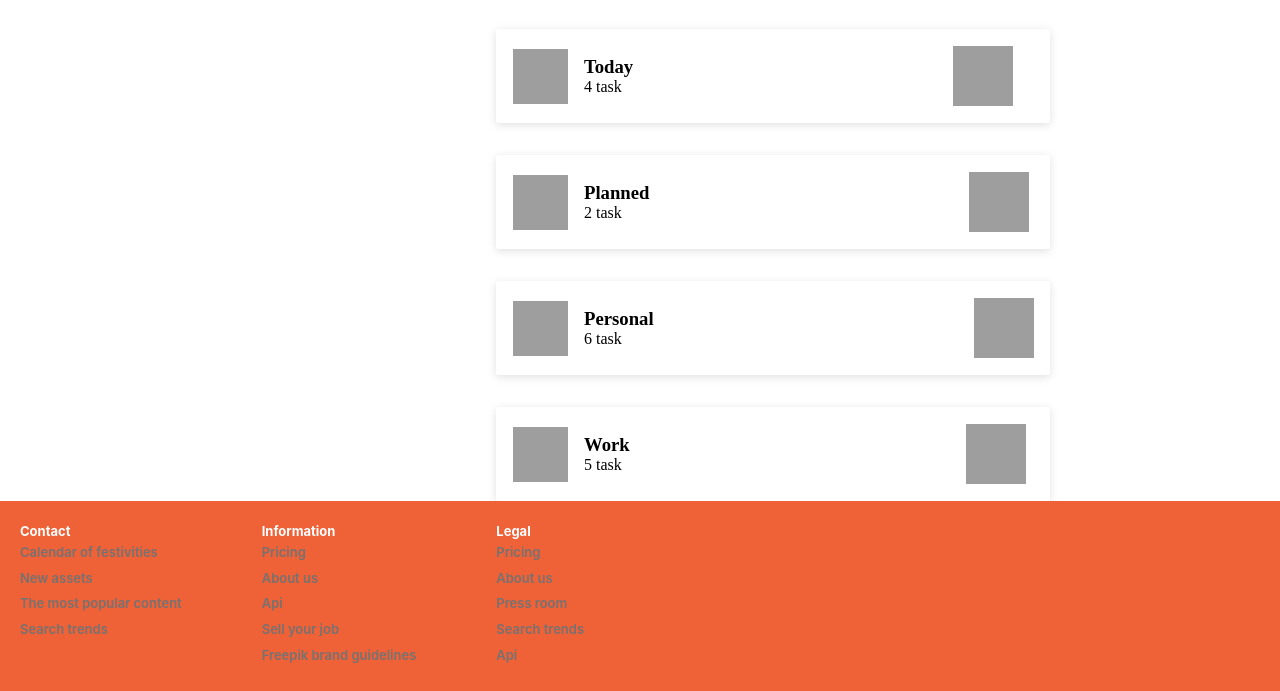
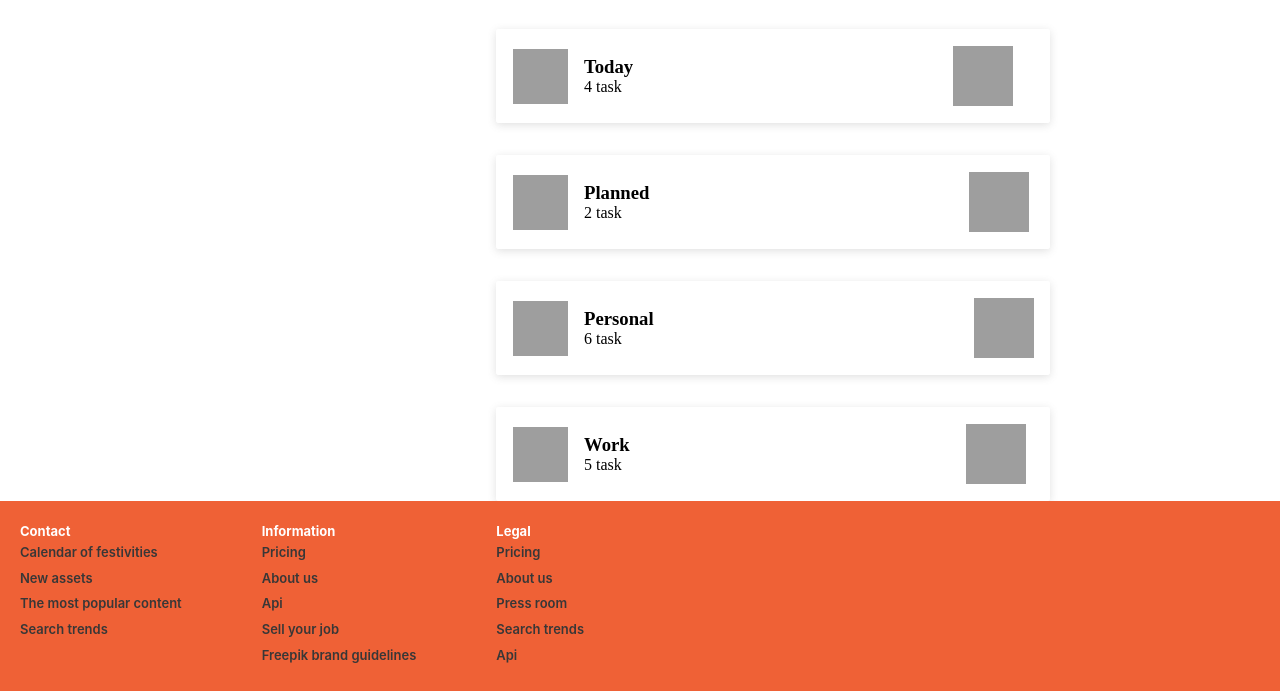
Before and after one commit to khanalisha/task-list, a plain HTML site: page TaskList.html in a window 1280 px wide. Shown: the part 238-929 px from the top of the page. Drawn offline with Linux system fonts and the light colour scheme; grey boxes are pictures that could not be loaded; a script that the page names is missing.

Commit message:
work update

```diff
--- a/Dashboard.css
+++ b/Dashboard.css
@@ -139,6 +139,7 @@ ul li span:hover {
 footer {
   display: flex;
   padding: 20px;
+  margin-top: 20rem;
   gap: 5rem;
   background-color: #ef6136;
 }
@@ -155,7 +156,7 @@ label {
   color: rgb(255, 255, 255);
 }
 .footer-li {
-  color: #747272;
+  color: #383737;
   font-family: Inter, "Helvetica Neue", Helvetica, Arial, sans-serif;
 
   font-size: 13px;
@@ -165,3 +166,7 @@ label {
   line-height: 20.8px;
   margin-bottom: 5px;
 }
+
+.footer-li:hover{
+  color: black;
+}
--- a/TaskList.css
+++ b/TaskList.css
@@ -93,7 +93,7 @@ label {
   color: rgb(255, 255, 255);
 }
 .footer-li {
-  color: #747272;
+  color: #383737;
   font-family: Inter, "Helvetica Neue", Helvetica, Arial, sans-serif;
 
   font-size: 13px;
@@ -103,3 +103,7 @@ label {
   line-height: 20.8px;
   margin-bottom: 5px;
 }
+
+.footer-li:hover {
+  color: black;
+}
```
Also changed, not shown: index.html (+4 -1 lines).
